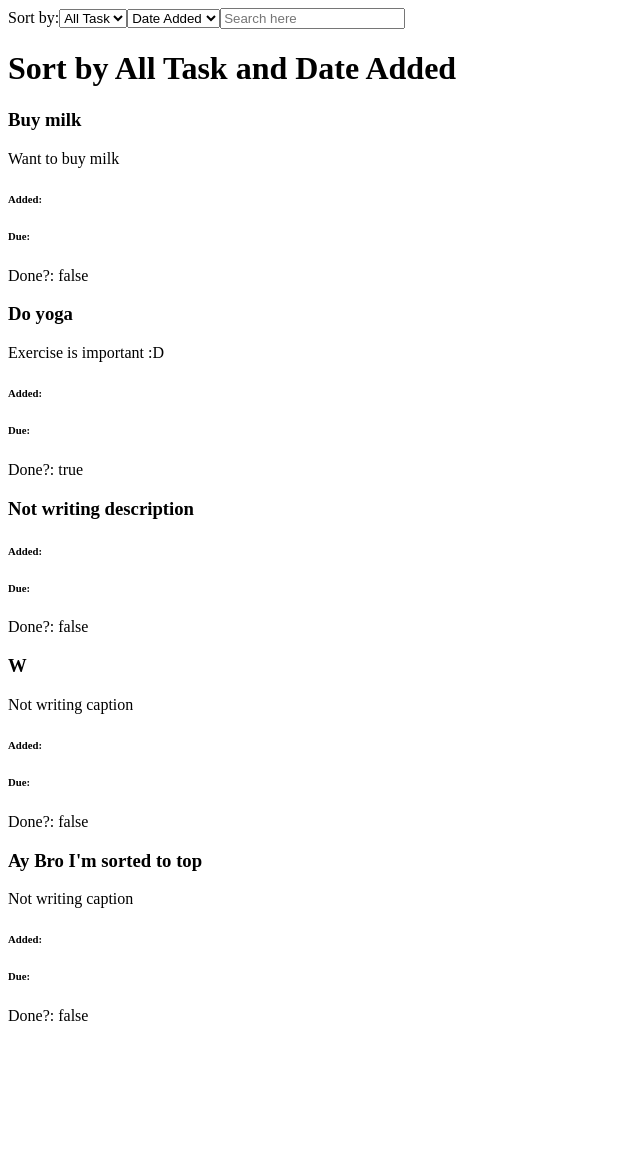
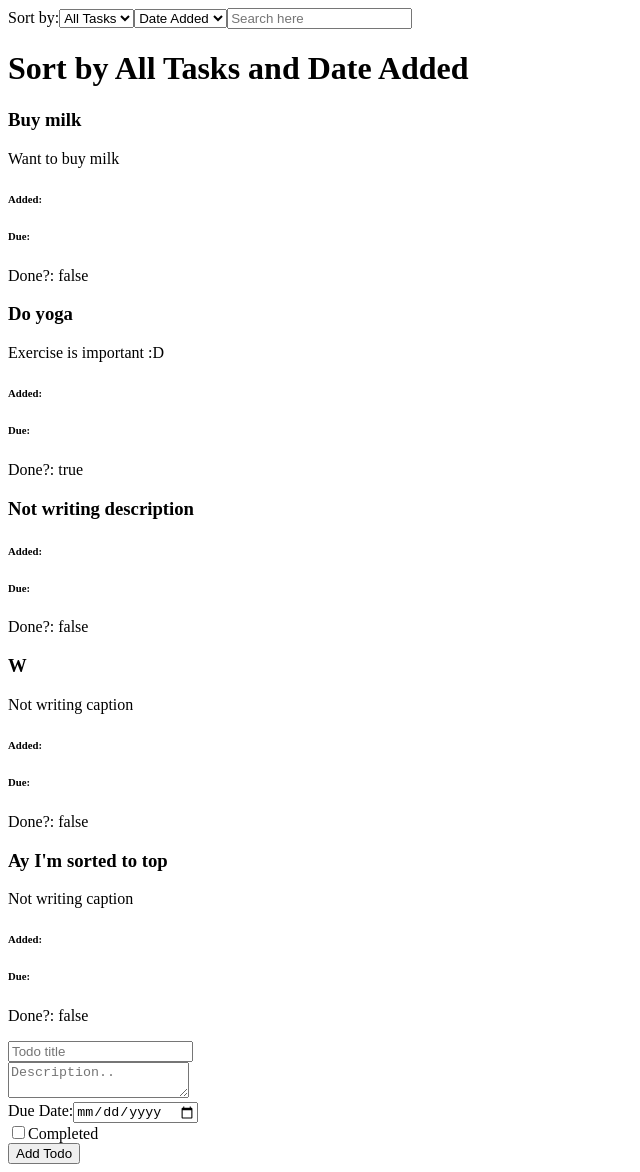
Before and after one commit to krli07717/TodoApp, a React app: page / in a window 1280 px wide. Shown: the whole page, without its empty margins (0-640 px from the left). Before the commit the page ends 1041 px from the top, so only its background shows below. Built offline with nearby package versions, Linux system fonts and the light colour scheme; the HTML template or start-up script is replaced by a standard one.

Commit message:
fix type casting & add AddTodoForm

```diff
--- a/components/AddTodoModal.tsx
+++ b/components/AddTodoModal.tsx
@@ -1,7 +1,20 @@
 import * as React from 'react';
 
+
 const AddTodoModal = () => {
-
-}
+	return (
+		<form>
+			<input placeholder='Todo title' type='text'/>
+			<br />
+			<textarea placeholder='Description..' />
+			<br />
+			<label>Due Date:</label><input placeholder='Choose due' type='date'/>
+			<br />
+			<input name="isDone" type="checkbox"/><label>Completed</label>
+			<br />
+			<button type="submit">Add Todo</button>
+		</form>
+		);
+};
 
 export default AddTodoModal;
--- a/components/Sort.tsx
+++ b/components/Sort.tsx
@@ -10,7 +10,7 @@ const Sort: React.FunctionComponent<SortProps> = ({SelectByDone, SelectSortMetho
 			<>
 			<label >Sort by:</label>
 				<select	onChange={SelectByDone}>
-			    <option value="All Task">All Task</option>
+			    <option value="All Tasks">All Tasks</option>
 			    <option value="Done">Done</option>
 			    <option value="To Do">To Do</option>
 		    </select>
--- a/src/index.tsx
+++ b/src/index.tsx
@@ -4,17 +4,8 @@ import TopBar from '../components/TopBar';
 import TodosTable from '../components/TodosTable';
 import AddTodoModal from '../components/AddTodoModal';
 
-// enum DoneState {
-// 	AllTask = 'All Task',
-// 	Done = 'Done',
-// 	ToDo = 'To Do',
-// }
-
-// enum SortMethodState {
-// 	DateAdded = 'Date Added',
-// 	Caption = 'Caption',
-// 	Due = 'Due',
-// }
+type DoneState = 'All Tasks' | 'Done' | 'To Do';
+type SortMethodState = 'Date Added' | 'Caption' | 'Due';
 
 interface ITodoProps {
 	caption: string;
@@ -27,20 +18,24 @@ interface ITodoProps {
 const App = () => {
 
 	const selectByDone = (option: React.FormEvent<HTMLSelectElement>) => {
-		setDoneState(option.currentTarget.value);
+		setDoneState(option.currentTarget.value as DoneState);
 	}
 
 	const selectSortMethod = (option: React.FormEvent<HTMLSelectElement>) => {
-		setSortMethodState(option.currentTarget.value);
+		setSortMethodState(option.currentTarget.value as SortMethodState);
 	}
 
 	const onSearchChange = (event: React.FormEvent<HTMLInputElement>) => {
 		setSearchText(event.currentTarget.value);
 	}
 
-	const [doneState, setDoneState] = useState<string>('All Task')
+	// const addTodo = () => {
+	// 	setTodosArray()
+	// }
 
-	const [sortMethodState, setSortMethodState] = useState<string>('Date Added')
+	const [doneState, setDoneState] = useState<DoneState>('All Tasks')
+
+	const [sortMethodState, setSortMethodState] = useState<SortMethodState>('Date Added')
 
 	const [searchText, setSearchText] = useState<string>('')
 
@@ -74,7 +69,7 @@ const App = () => {
 				isCompleted: false,
 			},
 			{
-				caption: `Ay Bro I'm sorted to top`,
+				caption: `Ay I'm sorted to top`,
 				description: 'Not writing caption',
 				//addedDate: new Date,
 				//due: 'select Date'
@@ -86,9 +81,9 @@ const App = () => {
 	return (
 			<>
 			  <TopBar SelectByDone={selectByDone} SelectSortMethod={selectSortMethod} onSearchChange={onSearchChange} />
-			  <TodosTable SelectByDoneState={doneState} SelectSortMethodState={sortMethodState} SearchText={searchText} TodosArray={todosArray} />
-			  {//<AddTodoModal/>
-			  }
+			  <TodosTable SelectByDoneState={doneState} SelectSortMethodState={sortMethodState} SearchText={searchText}
+			  						TodosArray={todosArray} />
+			  <AddTodoModal/>
 		  </>
 	  );
 };
```
